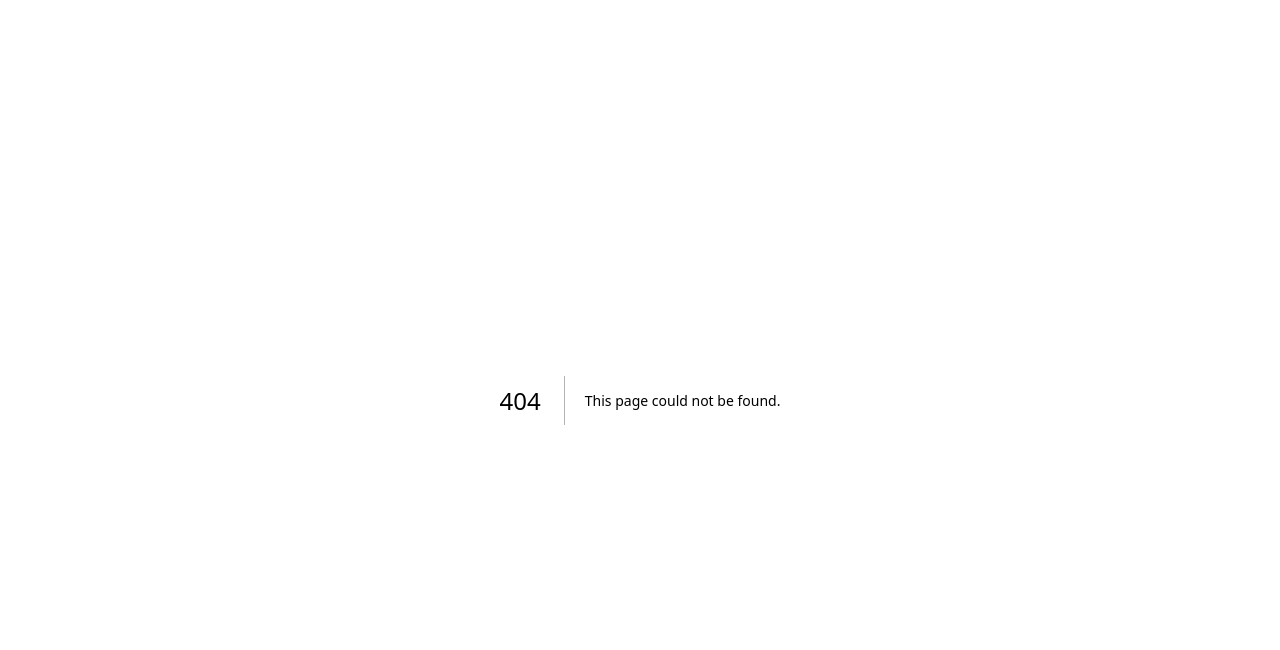
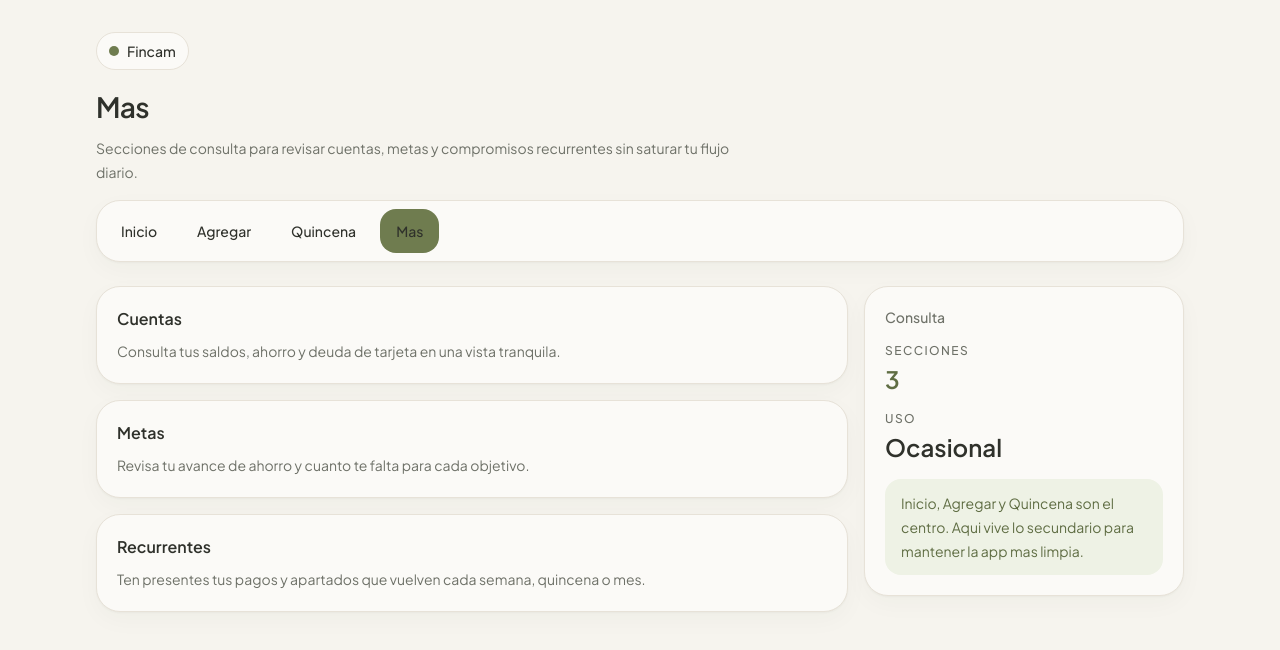
Before and after one commit to SebastianV75/fincam, a Next.js app: page /mas in a window 1280 px wide. Before the commit this address had no page. Shown: the top 650 px of the page. Built offline with nearby package versions, Linux system fonts and the light colour scheme.

Commit message:
refactor: simplify navigation and daily flow

```diff
--- a/src/app/cuentas/page.tsx
+++ b/src/app/cuentas/page.tsx
@@ -27,7 +27,7 @@ export default async function AccountsPage() {
 
   return (
     <AppShell
-      activeTab="cuentas"
+      activeTab="mas"
       title="Cuentas"
       subtitle="Tus saldos, ahorro y deuda reunidos en una sola vista clara."
       desktopSummary={{
--- /dev/null
+++ b/src/app/mas/page.tsx
@@ -0,0 +1,54 @@
+import Link from 'next/link';
+
+import { AppShell } from '@/components/layout/app-shell';
+
+const secondarySections = [
+  {
+    title: 'Cuentas',
+    href: '/cuentas',
+    description: 'Consulta tus saldos, ahorro y deuda de tarjeta en una vista tranquila.',
+  },
+  {
+    title: 'Metas',
+    href: '/metas',
+    description: 'Revisa tu avance de ahorro y cuanto te falta para cada objetivo.',
+  },
+  {
+    title: 'Recurrentes',
+    href: '/recurrentes',
+    description: 'Ten presentes tus pagos y apartados que vuelven cada semana, quincena o mes.',
+  },
+] as const;
+
+export default function MorePage() {
+  return (
+    <AppShell
+      activeTab="mas"
+      title="Mas"
+      subtitle="Secciones de consulta para revisar cuentas, metas y compromisos recurrentes sin saturar tu flujo diario."
+      desktopSummary={{
+        title: 'Consulta',
+        stats: [
+          { label: 'Secciones', value: String(secondarySections.length), tone: 'accent' },
+          { label: 'Uso', value: 'Ocasional' },
+        ],
+        note: 'Inicio, Agregar y Quincena son el centro. Aqui vive lo secundario para mantener la app mas limpia.',
+      }}
+    >
+      <section className="grid gap-4">
+        {secondarySections.map((section) => (
+          <Link
+            key={section.href}
+            href={section.href}
+            className="rounded-[24px] border border-border-soft bg-surface p-5 shadow-[0_1px_2px_rgba(47,49,43,0.04),0_8px_24px_rgba(47,49,43,0.03)] transition-colors hover:bg-soft"
+          >
+            <p className="text-base font-semibold text-foreground">{section.title}</p>
+            <p className="mt-2 max-w-xl text-sm leading-6 text-text-muted">
+              {section.description}
+            </p>
+          </Link>
+        ))}
+      </section>
+    </AppShell>
+  );
+}
--- a/src/app/metas/page.tsx
+++ b/src/app/metas/page.tsx
@@ -14,7 +14,7 @@ export default async function GoalsPage() {
 
   return (
     <AppShell
-      activeTab="metas"
+      activeTab="mas"
       title="Metas"
       subtitle="Tu ahorro visible, tranquilo y facil de seguir con el tiempo."
       desktopSummary={{
--- a/src/app/page.tsx
+++ b/src/app/page.tsx
@@ -80,24 +80,18 @@ export default async function Home() {
           </div>
         </div>
 
-        <div className="grid gap-3 px-5 py-4 sm:grid-cols-3">
+        <div className="flex flex-col gap-3 px-5 py-4 sm:flex-row sm:items-center sm:justify-between">
           <Link
             href="/agregar"
-            className="flex items-center justify-center rounded-2xl bg-olive-500 px-4 py-3 text-sm font-semibold text-white transition-colors hover:bg-olive-600"
+            className="flex min-h-12 items-center justify-center rounded-2xl bg-olive-500 px-4 py-3 text-sm font-semibold text-white transition-colors hover:bg-olive-600 sm:min-w-[220px]"
           >
             Registrar movimiento
           </Link>
           <Link
             href="/quincena"
-            className="flex items-center justify-center rounded-2xl border border-border-soft bg-background px-4 py-3 text-sm font-semibold text-foreground transition-colors hover:bg-soft"
+            className="text-sm font-medium text-olive-600 transition-colors hover:text-olive-500"
           >
-            Revisar quincena
-          </Link>
-          <Link
-            href="/cuentas"
-            className="flex items-center justify-center rounded-2xl border border-border-soft bg-background px-4 py-3 text-sm font-semibold text-foreground transition-colors hover:bg-soft"
-          >
-            Ver cuentas
+            Ver detalle de la quincena
           </Link>
         </div>
       </section>
--- a/src/app/quincena/page.tsx
+++ b/src/app/quincena/page.tsx
@@ -108,24 +108,18 @@ export default async function PayPeriodPage() {
           </div>
         </div>
 
-        <div className="grid gap-3 px-5 py-4 sm:grid-cols-3">
+        <div className="flex flex-col gap-3 px-5 py-4 sm:flex-row sm:items-center sm:justify-between">
           <Link
             href="/agregar"
-            className="flex items-center justify-center rounded-2xl bg-olive-500 px-4 py-3 text-sm font-semibold text-white transition-colors hover:bg-olive-600"
+            className="flex min-h-12 items-center justify-center rounded-2xl bg-olive-500 px-4 py-3 text-sm font-semibold text-white transition-colors hover:bg-olive-600 sm:min-w-[220px]"
           >
             Registrar movimiento
           </Link>
           <Link
             href="/"
-            className="flex items-center justify-center rounded-2xl border border-border-soft bg-background px-4 py-3 text-sm font-semibold text-foreground transition-colors hover:bg-soft"
+            className="text-sm font-medium text-olive-600 transition-colors hover:text-olive-500"
           >
-            Volver a Home
-          </Link>
-          <Link
-            href="/cuentas"
-            className="flex items-center justify-center rounded-2xl border border-border-soft bg-background px-4 py-3 text-sm font-semibold text-foreground transition-colors hover:bg-soft"
-          >
-            Revisar cuentas
+            Volver a Inicio
           </Link>
         </div>
       </section>
--- a/src/app/recurrentes/page.tsx
+++ b/src/app/recurrentes/page.tsx
@@ -30,7 +30,7 @@ export default async function RecurringPage() {
 
   return (
     <AppShell
-      activeTab="recurrentes"
+      activeTab="mas"
       title="Recurrentes"
       subtitle="Tus pagos y apartados que vuelven cada semana, quincena o mes."
       desktopSummary={{
--- a/src/components/forms/add-movement-form.tsx
+++ b/src/components/forms/add-movement-form.tsx
@@ -1,6 +1,6 @@
 'use client';
 
-import Link from 'next/link';
+import { useRouter } from 'next/navigation';
 import { useActionState, useCallback, useEffect, useMemo, useState } from 'react';
 
 import { createMovementAction } from '@/app/agregar/actions';
@@ -99,6 +99,7 @@ export function AddMovementForm({
   accounts,
   defaultDate,
 }: AddMovementFormProps) {
+  const router = useRouter();
   const [state, formAction, pending] = useActionState(
     createMovementAction,
     initialState
@@ -140,15 +141,26 @@ export function AddMovementForm({
       }
     }, 0);
 
-    const timeoutId = window.setTimeout(() => {
+    const clearId = window.setTimeout(() => {
       setFeedback(initialState);
-    }, state.status === 'success' ? 3000 : 4500);
+    }, state.status === 'success' ? 2000 : 4500);
+
+    const redirectId =
+      state.status === 'success'
+        ? window.setTimeout(() => {
+            router.push('/');
+            router.refresh();
+          }, 900)
+        : null;
 
     return () => {
       window.clearTimeout(syncId);
-      window.clearTimeout(timeoutId);
+      window.clearTimeout(clearId);
+      if (redirectId) {
+        window.clearTimeout(redirectId);
+      }
     };
-  }, [resetDraft, state]);
+  }, [resetDraft, router, state]);
 
   const filteredCategories = useMemo(() => {
     return categories.filter((category) => category.kind === movementType);
@@ -226,17 +238,9 @@ export function AddMovementForm({
               {selectedTypeCopy.description}
             </p>
           </div>
-          <div className="flex flex-col items-end gap-2">
           <span className="rounded-full bg-olive-100 px-3 py-1 text-xs font-medium text-olive-600">
             Rapido
           </span>
-            <Link
-              href="/"
-              className="rounded-full border border-border-soft bg-surface px-3 py-1 text-xs font-medium text-text-body transition-colors hover:bg-soft"
-            >
-              Volver a Home
-            </Link>
-          </div>
         </div>
       </div>
 
@@ -431,8 +435,7 @@ export function AddMovementForm({
 
         {movementType === 'credit_payment' ? (
           <p className="rounded-2xl bg-olive-100 px-4 py-3 text-sm leading-6 text-olive-600">
-            El abono se aplicara a la tarjeta de credito activa registrada en el
-            backend.
+            El abono se aplicara a la tarjeta de credito activa registrada en el backend.
           </p>
         ) : null}
 
@@ -444,29 +447,14 @@ export function AddMovementForm({
                 : 'bg-danger-100 text-danger-500'
             }`}
           >
-            <p>{feedback.message}</p>
-
-            {feedback.status === 'success' ? (
-              <div className="mt-3 flex flex-wrap gap-2">
-                <button
-                  type="button"
-                  onClick={() => setFeedback(initialState)}
-                  className="rounded-full border border-olive-300 px-3 py-1 text-xs font-medium text-olive-600 transition-colors hover:bg-white/60"
-                >
-                  Seguir capturando
-                </button>
-                <Link
-                  href="/"
-                  className="rounded-full border border-olive-300 px-3 py-1 text-xs font-medium text-olive-600 transition-colors hover:bg-white/60"
-                >
-                  Ir a Home
-                </Link>
-              </div>
-            ) : null}
+            <p>
+              {feedback.status === 'success'
+                ? 'Movimiento guardado. Volviendo a Inicio...'
+                : feedback.message}
+            </p>
           </div>
         ) : null}
 
-        <div className="space-y-3">
         <button
           type="submit"
           disabled={isDisabled}
@@ -474,14 +462,6 @@ export function AddMovementForm({
         >
           {pending ? 'Guardando...' : 'Guardar movimiento'}
         </button>
-
-          <Link
-            href="/"
-            className="flex h-12 w-full items-center justify-center rounded-2xl border border-border-soft bg-background px-4 text-sm font-medium text-text-body transition-colors hover:bg-soft"
-          >
-            Terminar y volver a Home
-          </Link>
-        </div>
       </div>
     </form>
   );
--- a/src/components/layout/app-shell.tsx
+++ b/src/components/layout/app-shell.tsx
@@ -14,7 +14,7 @@ type DesktopSummary = {
 };
 
 type AppShellProps = {
-  activeTab: 'home' | 'quincena' | 'agregar' | 'recurrentes' | 'cuentas' | 'metas';
+  activeTab: 'home' | 'agregar' | 'quincena' | 'mas';
   title: string;
   subtitle: string;
   desktopSummary?: DesktopSummary;
@@ -23,10 +23,9 @@ type AppShellProps = {
 
 const tabs = [
   { key: 'home', label: 'Inicio', href: '/' },
+  { key: 'agregar', label: 'Agregar', href: '/agregar' },
   { key: 'quincena', label: 'Quincena', href: '/quincena' },
-  { key: 'recurrentes', label: 'Recurrentes', href: '/recurrentes' },
-  { key: 'cuentas', label: 'Cuentas', href: '/cuentas' },
-  { key: 'metas', label: 'Metas', href: '/metas' },
+  { key: 'mas', label: 'Mas', href: '/mas' },
 ] as const;
 
 function toneClasses(tone: DesktopSummaryStat['tone']) {
@@ -59,13 +58,6 @@ export function AppShell({
             >
               <span className="inline-block h-2.5 w-2.5 rounded-full bg-olive-500" />
               Fincam
-            </Link>
-
-            <Link
-              href="/agregar"
-              className="inline-flex min-h-11 items-center justify-center rounded-full bg-olive-500 px-4 text-sm font-semibold text-white transition-colors hover:bg-olive-600"
-            >
-              Nuevo movimiento
             </Link>
           </div>
 
@@ -129,7 +121,7 @@ export function AppShell({
       </main>
 
       <nav className="fixed inset-x-0 bottom-0 border-t border-border-soft bg-surface/95 px-3 py-3 backdrop-blur md:hidden">
-        <ul className="mx-auto grid max-w-md grid-cols-5 gap-2">
+        <ul className="mx-auto grid max-w-md grid-cols-4 gap-2">
           {tabs.map((tab) => {
             const isActive = tab.key === activeTab;
 
```
Lines whose indentation alone changed are shown as unchanged.
